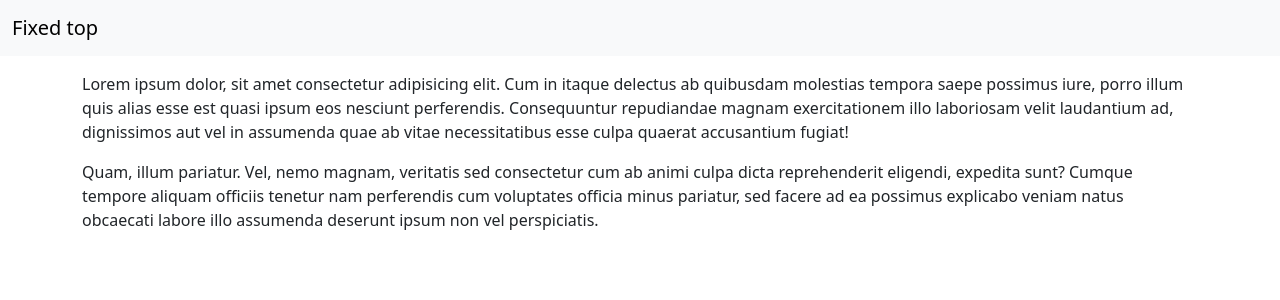
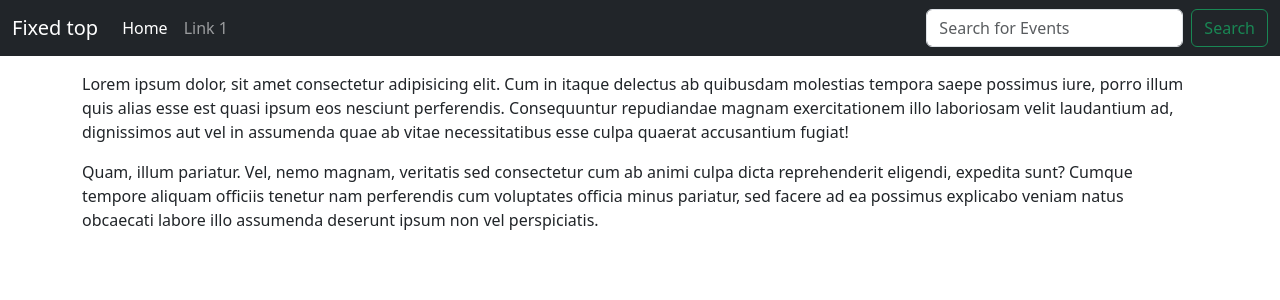
Before and after one commit to waffledood/huddle-hub, a Django app: page /huddlehub/home/ in a window 1280 px wide. Shown: the top 300 px of the page. Run offline with Django 4.2, Linux system fonts and the light colour scheme.

Commit message:
Add navbar in index.html

```diff
--- a/backend/templates/index.html
+++ b/backend/templates/index.html
@@ -22,9 +22,46 @@
     <title>HuddleHub</title>
   </head>
   <body>
-    <nav class="navbar navbar-expand-md fixed-top bg-body-tertiary">
+    <nav class="navbar navbar-expand-md navbar-dark fixed-top bg-dark">
       <div class="container-fluid">
         <a class="navbar-brand" href="#">Fixed top</a>
+        <button
+          class="navbar-toggler"
+          type="button"
+          data-bs-toggle="collapse"
+          data-bs-target="#navbarCollapse"
+          aria-controls="navbarCollapse"
+          aria-expanded="false"
+          aria-label="Toggle navigation"
+        >
+          <span class="navbar-toggler-icon"></span>
+        </button>
+        <div class="collapse navbar-collapse" id="navbarCollapse">
+          <ul class="navbar-nav me-auto mb-2 mb-md-0">
+            <li class="nav-item">
+              <a
+                class="nav-link active"
+                aria-current="page"
+                href="{% url 'main' %}"
+                >Home</a
+              >
+            </li>
+            <li class="nav-item">
+              <a class="nav-link" href="{% url 'main' %}">Link 1</a>
+            </li>
+          </ul>
+          <form class="d-flex" role="search">
+            <input
+              class="form-control me-2"
+              type="search"
+              placeholder="Search for Events"
+              aria-label="Search for Events"
+            />
+            <button class="btn btn-outline-success" type="submit">
+              Search
+            </button>
+          </form>
+        </div>
       </div>
     </nav>
     <main class="container">
```
